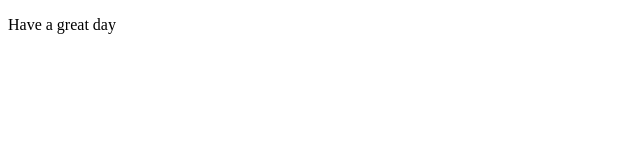
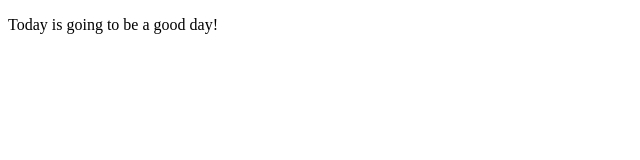
Before and after one commit to emz6039/Learning-Git, a plain HTML site: page index.html in a window 1280 px wide. Shown: the whole page, without its empty margins (0-640 px from the left). Drawn offline with Linux system fonts and the light colour scheme.

Commit message:
change <p>
this commit is to cause merge conflict

```diff
--- a/index.html
+++ b/index.html
@@ -5,6 +5,6 @@
 </head>
 
 <body>
-	<p>Have a great day</p>
+	<p>Today is going to be a good day!</p>
 </body>
 </html>
```
